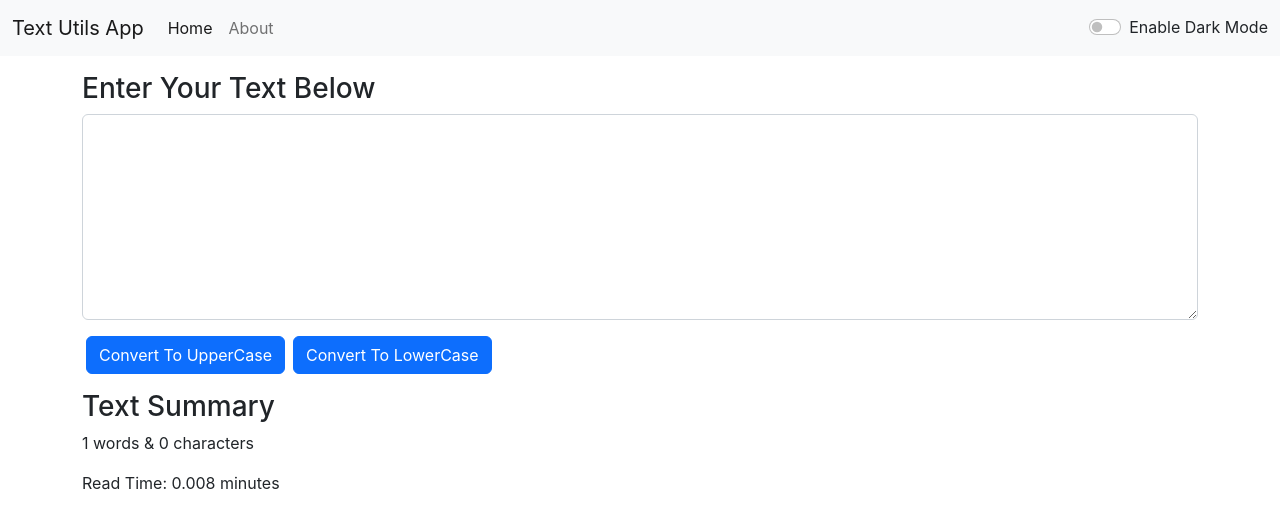
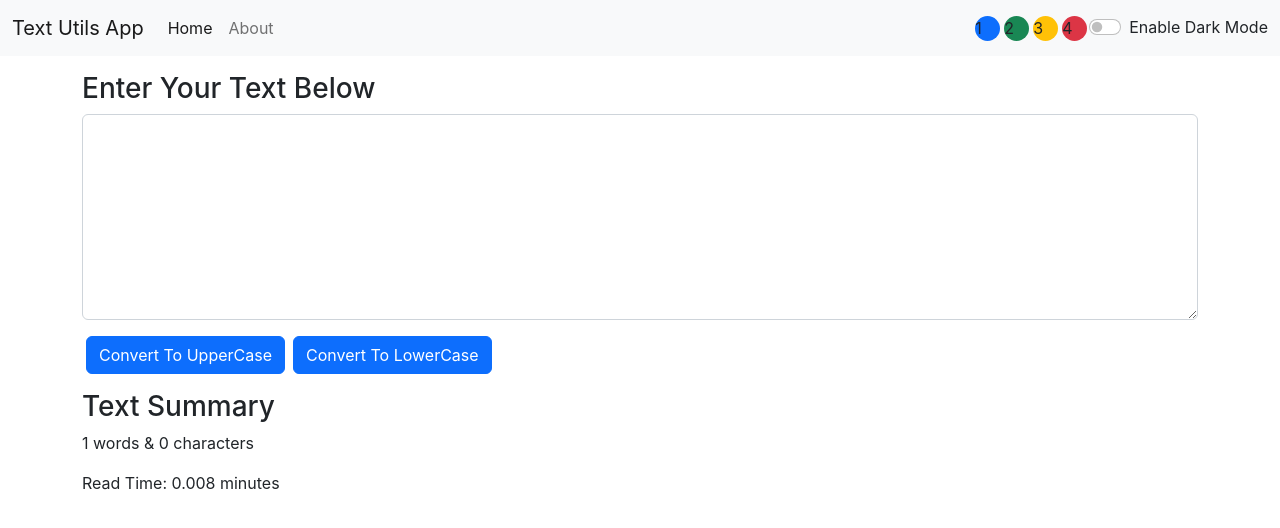
Before and after one commit to coderharsh02/react-text-utils-app, a React (Create React App) app: page / in a window 1280 px wide. Shown: the top 528 px of the page. Built offline with nearby package versions, Linux system fonts and the light colour scheme.

Commit message:
color palette added

```diff
--- a/public/index.html
+++ b/public/index.html
@@ -13,7 +13,8 @@
   <!-- Bootstrap CSS -->
   <link href="https://cdn.jsdelivr.net/npm/bootstrap@5.2.3/dist/css/bootstrap.min.css" rel="stylesheet"
     integrity="sha384-rbsA2VBKQhggwzxH7pPCaAqO46MgnOM80zW1RWuH61DGLwZJEdK2Kadq2F9CUG65" crossorigin="anonymous">
-
+  <!-- public css -->
+  <link rel="stylesheet" href="style.css">
   <title>Text Utils App</title>
 </head>
 
--- /dev/null
+++ b/public/style.css
@@ -0,0 +1,12 @@
+.dot {
+  height: 25px;
+  width: 25px;
+  border-radius: 50%;
+  display: inline-block;
+  margin: 2px;
+  cursor: pointer;
+}
+
+.dov:hover {
+  height: 50px;
+}
--- a/src/App.js
+++ b/src/App.js
@@ -8,15 +8,24 @@ import AlertClick from "./components/AlertClick";
 import AlertAuto from "./components/AlertAuto";
 
 function App() {
+
   const [darkMode, setDarkMode] = useState(false);
 
   const [alert, setAlert] = useState(null);
+
+  const [bgColor, setBgColor] = useState("light");
+
+  const changeBackgroundColor = (color) => {
+    document.body.className = '';
+    setBgColor(color);
+  };
 
   const showClickAlert = (msg, type) => {
     setAlert({
       msg,
       type,
     });
+
   };
 
   const showAutoAlert = (msg, type) => {
@@ -49,6 +58,7 @@ function App() {
         mode={darkMode}
         toggleMode={toggleMode}
         showClickAlert={showClickAlert}
+        changeBg={changeBackgroundColor}
       />
 
       <AlertClick alert={alert} />
--- a/src/components/AlertClick.js
+++ b/src/components/AlertClick.js
@@ -21,7 +21,6 @@ export default function Alert(props) {
         id="changeAlert"
       >
         <strong>{props.alert.type}</strong> {props.alert.msg}{" "}
-        {console.log(props)}
       </div>
     )
   );
--- a/src/components/Navbar.js
+++ b/src/components/Navbar.js
@@ -11,7 +11,6 @@ export default function Navbar(props) {
 
   const onModeChangeHandler = () => {
     props.toggleMode();
-
     if (cssProps.darkMode) {
       setCssProps({
         darkMode: false,
@@ -24,7 +23,13 @@ export default function Navbar(props) {
         navBarClass: "dark",
       });
       props.showClickAlert("Mode change to dark", "success");
+    }
+  };
 
+  const changeBackgroundColor = (e) => {
+    if (e.target.classList[1]) {
+      props.changeBg(e.target.classList[1]);
+      document.body.classList.add(e.target.classList[1]);
     }
   };
 
@@ -60,6 +65,20 @@ export default function Navbar(props) {
               </a>
             </li>
           </ul>
+
+          <div className="dot bg-primary" onClick={changeBackgroundColor}>
+            1
+          </div>
+          <div className="dot bg-success" onClick={changeBackgroundColor}>
+            2
+          </div>
+          <div className="dot bg-warning" onClick={changeBackgroundColor}>
+            3
+          </div>
+          <div className="dot bg-danger" onClick={changeBackgroundColor}>
+            4
+          </div>
+
           <div className="form-check form-switch">
             <input
               className="form-check-input"
@@ -68,6 +87,7 @@ export default function Navbar(props) {
               id="flexSwitchCheckDefault"
               onClick={onModeChangeHandler}
             />
+
             <label
               className={`form-check-label ${
                 cssProps.darkMode ? "text-light" : ""
```
